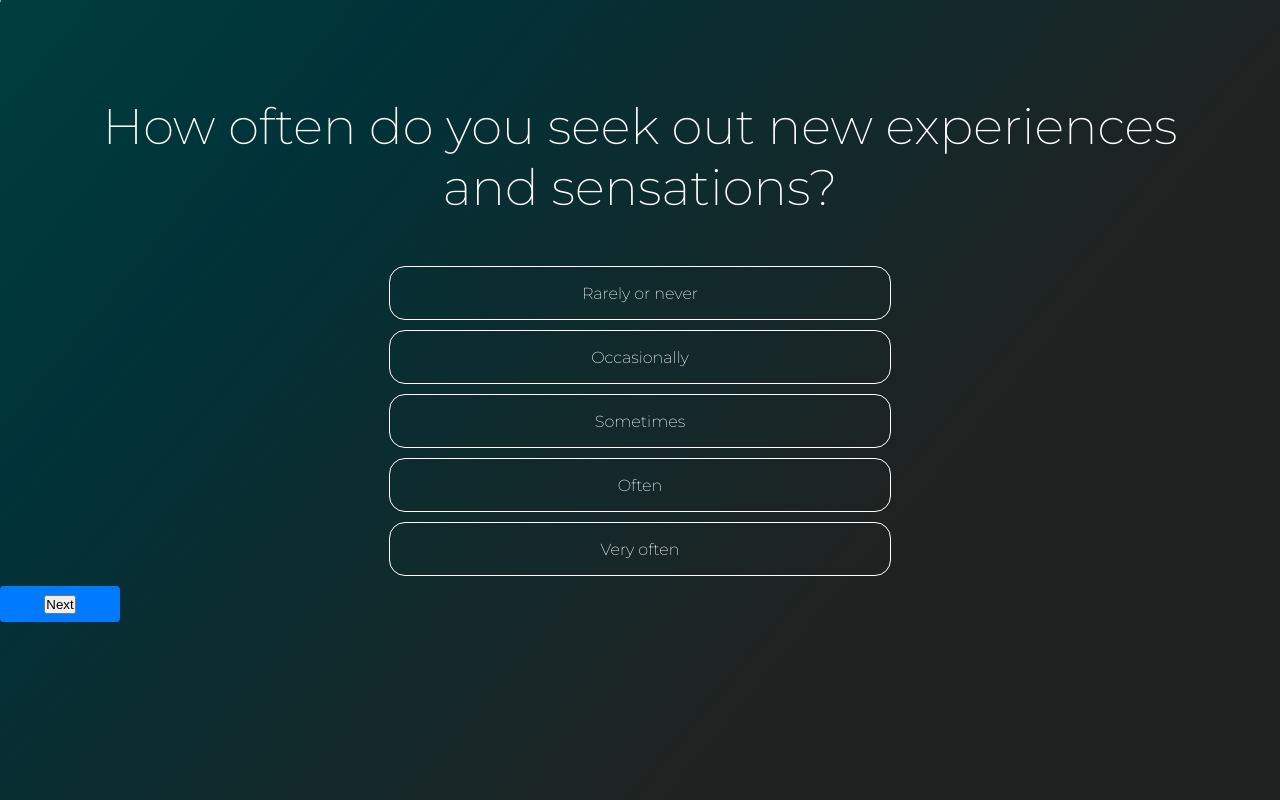
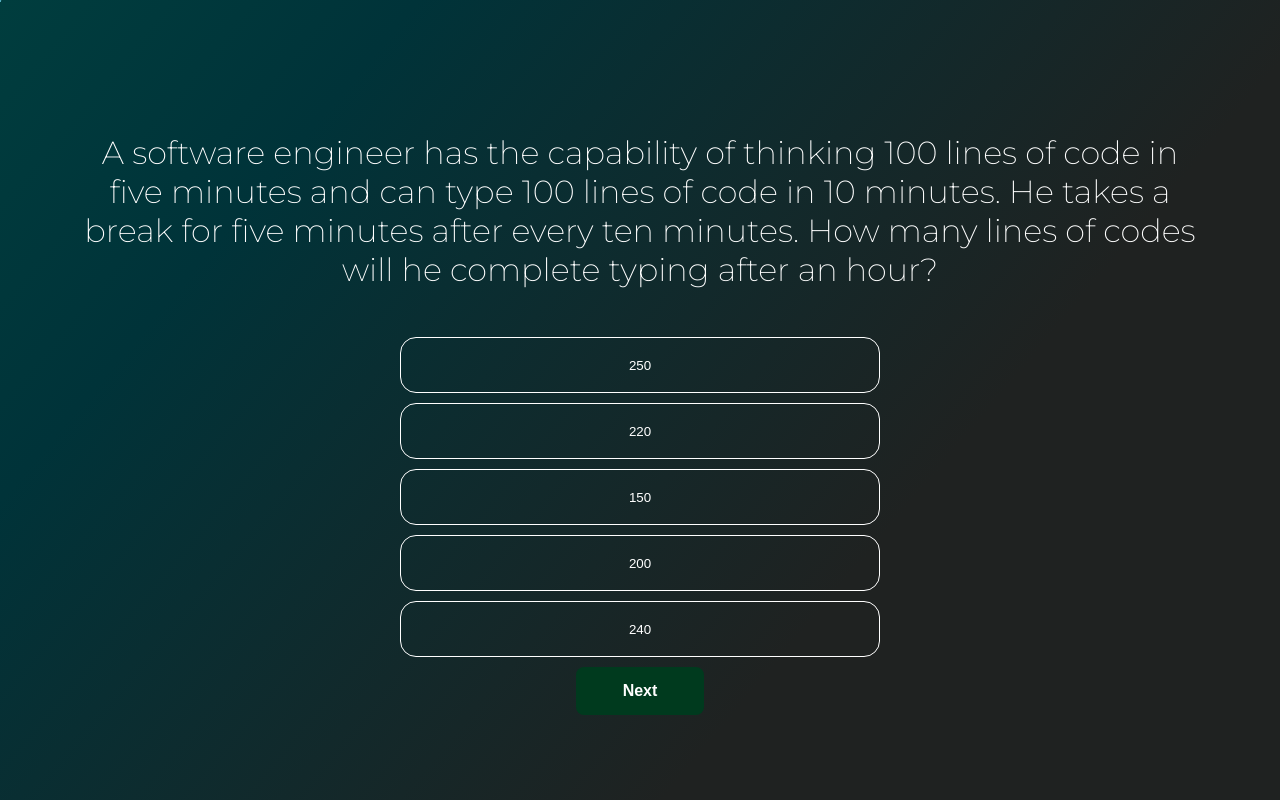
Before and after one commit to Niranjana123-art/CV-Frontend, a React (Create React App) app: page /aptitudeq in a window 1280 px wide. Built offline with nearby package versions, Linux system fonts and the light colour scheme; a web font is replaced by a local one.

Commit message:
aptitude questions added

```diff
--- a/src/components/AptitudeQ/AptitudeQ.css
+++ b/src/components/AptitudeQ/AptitudeQ.css
@@ -4,17 +4,20 @@
     min-height: 100vh;
     width: 100%;
     background: linear-gradient(129.93deg, #55AEC0 0.09%, #003D3E 0.1%, #003339 21.43%, #1F2221 68.35%);
-
+    display: flex;
+    flex-direction: column;
+    align-items: center;
+    justify-content: center;
    z-index: 0;
 }
 
 .aptitude_container h1{
     color: white;
-    padding-top: 6rem;
+    padding-top: 3rem;
     font-family: 'Montserrat';
 font-style: normal;
 font-weight: 100;
-font-size: 50px;
+font-size: 2rem;
 text-align: center;
 margin-left: 5rem;
 margin-right: 5rem;
@@ -36,16 +39,16 @@ margin-right: 5rem;
     justify-content: center;
     align-items: center;
     flex-direction: column;
-    width: 5rem;
-    height: 1rem;
+    width: 8rem;
+    height: 3rem;
     padding: 10px 20px;
-    background-color: #007bff;
+    background-color: #003A1E;
     color: #fff;
     font-size: 16px;
     font-weight: bold;
     text-decoration: none;
     border: none;
-    border-radius: 4px;
+    border-radius: 0.5rem;
     cursor: pointer;
 
 
@@ -68,10 +71,11 @@ margin-right: 5rem;
     justify-content: center;
     padding: 10px;
     width: 30rem;
-    height: 2rem;
+    height: 3.5rem;
     border: 1px solid #fff;
     border-radius: 1rem;
     margin-bottom: 10px;
     background-color: transparent;
+    color: white;
 
   }
--- a/src/components/AptitudeQ/AptitudeQ.js
+++ b/src/components/AptitudeQ/AptitudeQ.js
@@ -3,10 +3,32 @@ import './AptitudeQ.css';
 
 const questions = [
   {
-    question: "How often do you seek out new experiences and sensations?",
-    options: ["Rarely or never ", "Occasionally", "Sometimes", "Often"," Very often" ],
+    question: "A software engineer has the capability of thinking 100 lines of code in five minutes and can type 100 lines of code in 10 minutes. He takes a break for five minutes after every ten minutes. How many lines of codes will he complete typing after an hour?",
+    options: ["250 ", "220", "150", "200","240" ],
+    answer: 1
+  },
+  {
+    question: "Nikhil gets Rs.250 from his parents every week for his expenses. He puts Rs.5 in his piggy bank on everyday except Sunday when he puts Rs.10 in the piggy bank. He eats subsidized lunch in the college canteen for Rs. 10 on all college days except Saturday when he treats himself to the special lunch for Rs.25. Bus fare to college is Rs.4 each way. He has got a holiday on Sunday. This week, Nikhil wants to buy a book which costs Rs.100. For this, he was walking to and from the college. He is left with Rs.3 after buying the book. Assuming no other expenses, how many times did Nikhil walk this week?",
+    options: ["2 ", "3", "4", "5","6" ],
+    answer: 3
+  },
+  {
+    question: " In a certain code language, if the number 1 is assigned to all the letters in odd numbered places in the alphabet  and the remaining letters are assigned the number 2, than what is the code for the word ‘DANCE’?",
+    options: ["21211 ", "12121", "22111", "21121","21112" ],
+    answer: 1
+  },
+  {
+    question: " Akshar, Brinda, Cathy and Dinesh are four friends who live in the same area and work for the children in a nearby slum. One of them cooks the childrens breakfast and each of the other three teach a different subject from mathematics, reading & writing and drawing. They study mechanical engineering, psychology, medicine and economics. Neither the economics nor the psychology student cooks breakfast. Brinda does not teach reading & writing. Dinesh is the medical student, and he does not cook breakfast. Cathy teaches drawing. Akshar studies mechanical engineering. Who teaches mathematics?",
+    options: ["Akshar ", "Brinda", "Cathy", "Dinesh","Vrinda" ],
     answer: 2
   },
+  {
+    question: " A monkey starts climbing up a tree 20ft. tall. Each hour, it hops 3ft. and slips back 2ft. How much time would it take the monkey to reach the top?",
+    options: ["21 hours ", "12 hours", "18 hours", "15 hours","24 hours" ],
+    answer: 3
+  }
+
+
   // Add more questions
 ];
 
@@ -15,7 +37,8 @@ function AptitudeQ() {
   const [selectedOption, setSelectedOption] = useState(null);
 
   const handleOptionClick = (optionIndex) => {
-    setSelectedOption(optionIndex);
+    setSelectedOption(optionIndex+1);
+    console.log(selectedOption);
   };
 
   const handleNextQuestion = () => {
@@ -29,13 +52,13 @@ function AptitudeQ() {
 
   const renderOptions = () => {
     return questions[currentQuestion].options.map((option, index) => (
-      <div
+      <button
         key={index}
         className={`option ${selectedOption === index ? 'selected' : ''}`}
         onClick={() => handleOptionClick(index)}
       >
         {option}
-      </div>
+      </button>
     ));
   };
 
@@ -43,11 +66,11 @@ function AptitudeQ() {
     <div className="aptitude_container">
       <h1>{questions[currentQuestion].question}</h1>
       <div className="options-container">{renderOptions()}</div>
-      <div className='aptitude_button'>
-        <button onClick={handleNextQuestion}>
+
+        <button className='aptitude_button' onClick={handleNextQuestion}>
           Next
         </button>
-      </div>
+
 
     </div>
   );
--- a/src/pages/Login/Login.css
+++ b/src/pages/Login/Login.css
@@ -7,6 +7,7 @@
   box-shadow: 0 5px 30px black; */
     backdrop-filter: blur(2px);
     border-radius: 30px;
+    box-shadow: 8px 8px 15px   rgba(74, 72, 72, 0.75);
   }
 
   .login-container {
@@ -14,7 +15,7 @@
       display: flex;
       flex-direction: column;
       align-items: center;
-      background: #002F32;
+      background: linear-gradient(129.93deg, #55AEC0 0.09%, #003D3E 0.1%, #003339 21.43%, #1F2221 68.35%);
       width: 100vw;
       min-height: 100vh;
       position: fixed;
@@ -69,6 +70,7 @@
       cursor: pointer;
       transition: all 0.2s ease-in-out;
       margin-top: 2rem;
+      box-shadow: 4px 4px 5px   #012224;
     }
 
    .Login_content button:hover {
@@ -87,7 +89,7 @@
     }
 
     .login-link a {
-      color: #4AA9BC;
+      color: #002f32;
       text-decoration:solid;
 
     }
--- a/src/pages/SignUp/SignUp.css
+++ b/src/pages/SignUp/SignUp.css
@@ -85,7 +85,7 @@
   }
 
   .SignUp_link a {
-    color: #4AA9BC;
+    color: #002f32;
     text-decoration:solid;
 
   }
```
